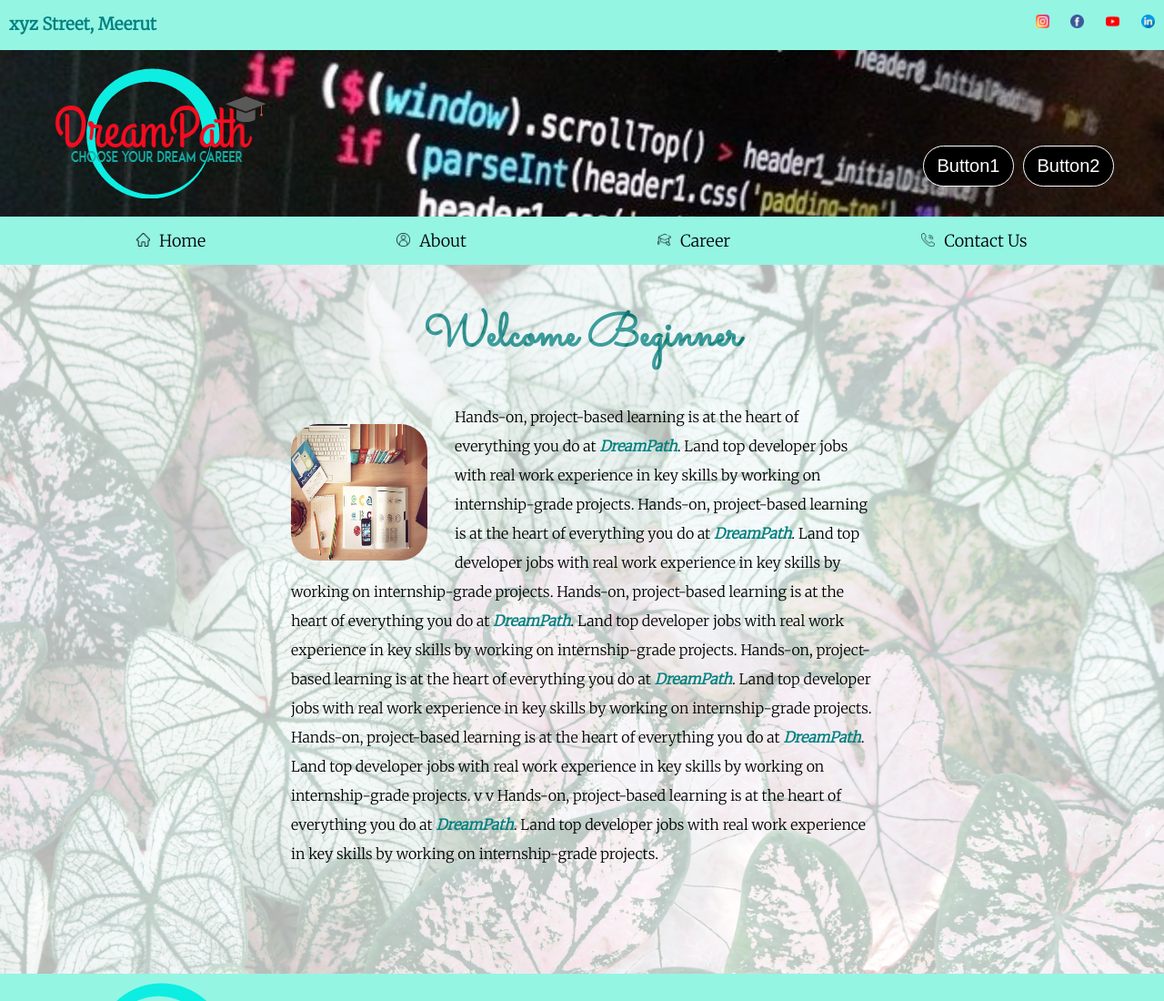
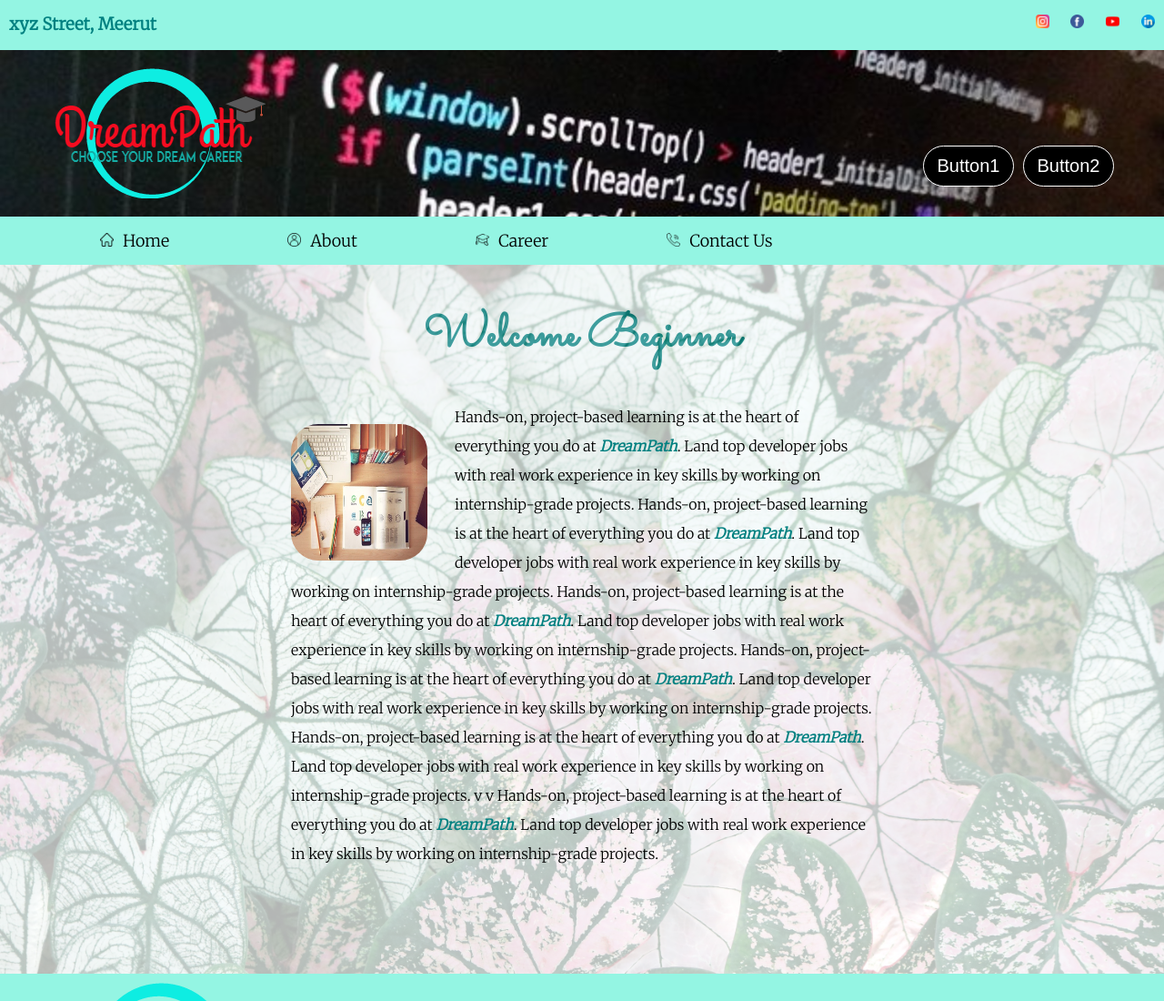
Before and after one commit to Ayushi010100/DreamPath, a plain HTML site: page index.html in a window 1280 px wide. Shown: the top 1100 px of the page at 91% size. Drawn offline with Linux system fonts and the light colour scheme.

Commit message:
Update style.css

```diff
--- a/style.css
+++ b/style.css
@@ -94,7 +94,7 @@ em{
 
     float: left;
     list-style: none;
-    margin: 15px 100px;
+    margin: 15px 60px;
     font-size: 18px;
 
 }
```
